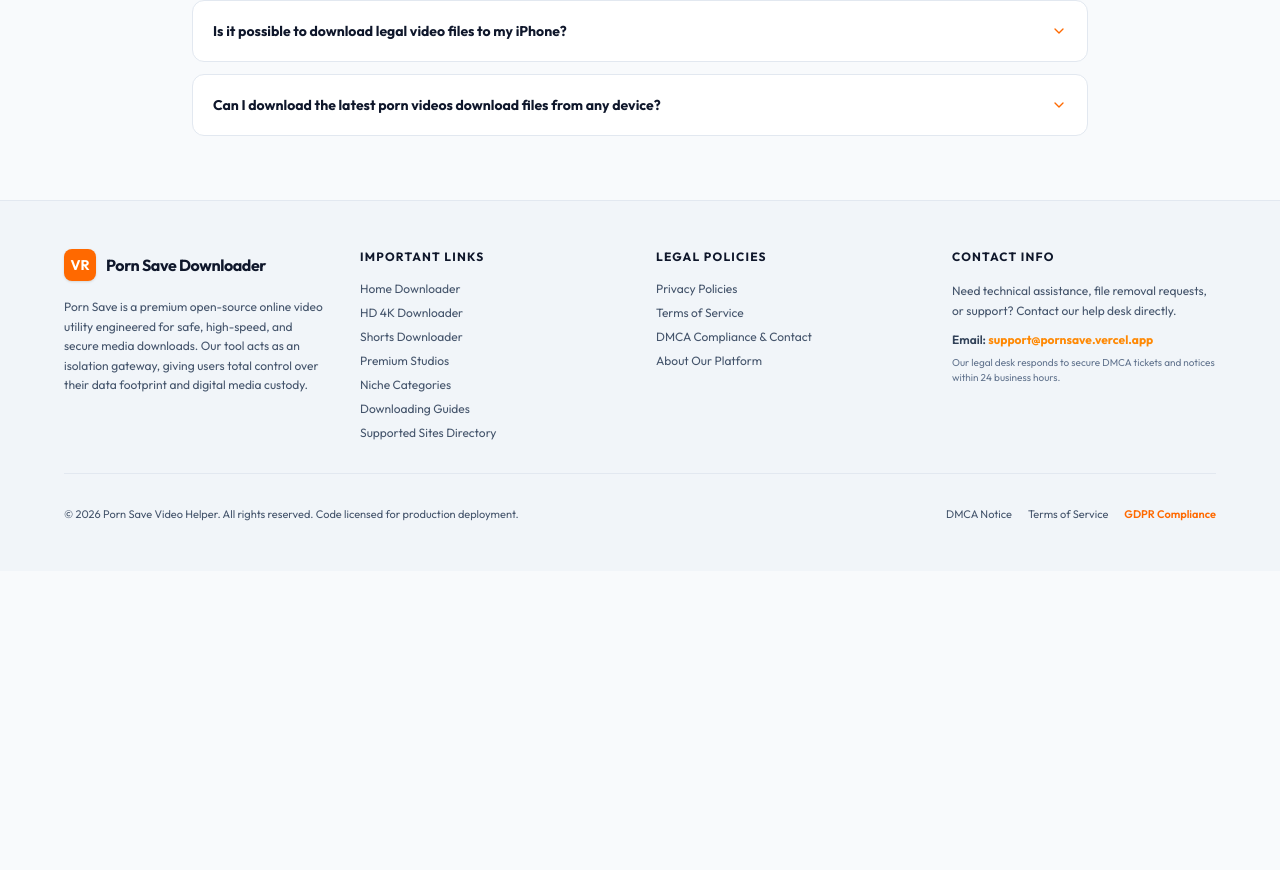
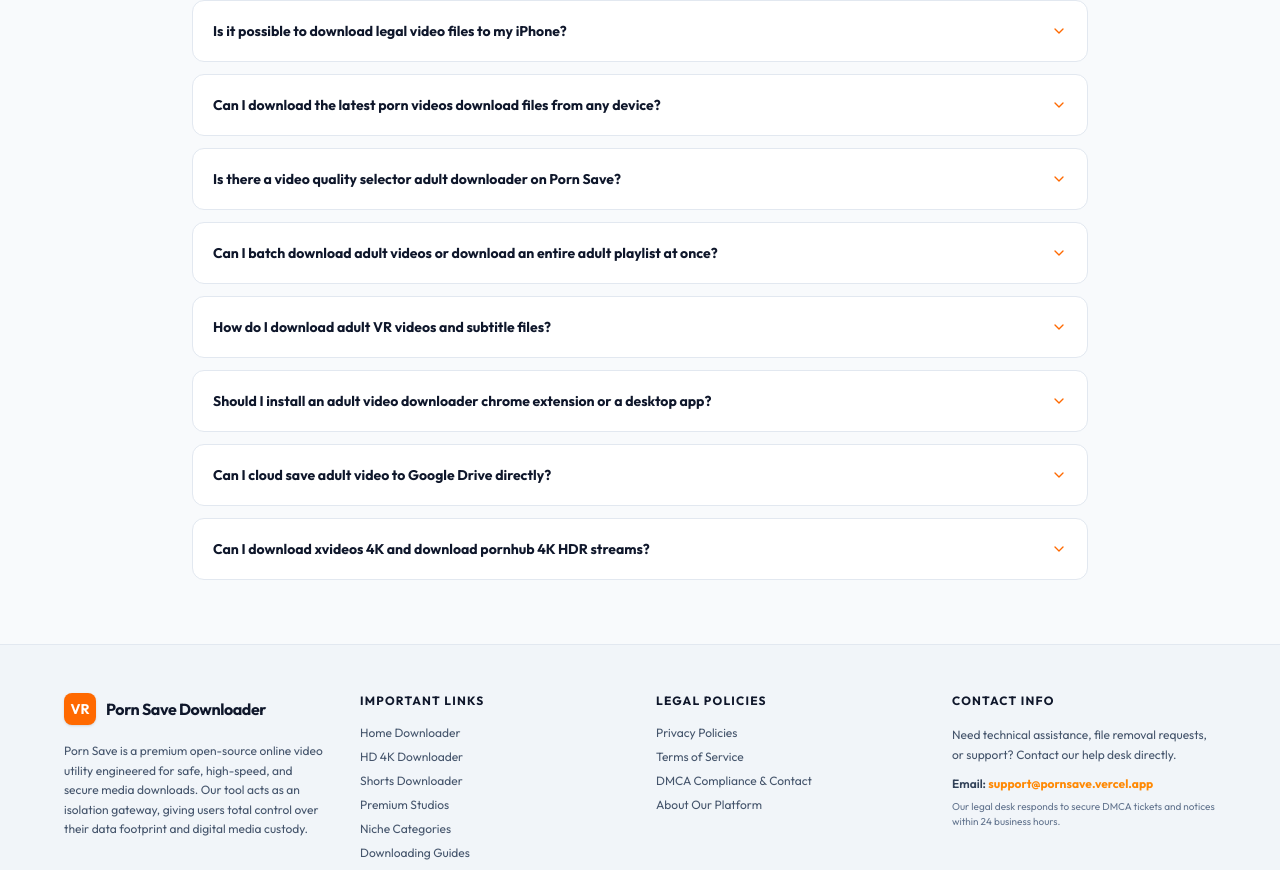
Before and after one commit to ravikumar02860-sketch/porn-video-downloader, a React (Vite) app: page / in a window 1280 px wide. Shown: the part 8596-9466 px from the top of the page. Before the commit the page ends 9167 px from the top, so only its background shows below. Built offline with nearby package versions, Linux system fonts and the light colour scheme.

Commit message:
feat: add FAQ, blog post, and SEO keywords
Expand content to cover advanced features like batch downloading, VR support, and subtitle extraction. Update meta keywords for 2025 optimization.

```diff
--- a/src/data.ts
+++ b/src/data.ts
@@ -143,6 +143,36 @@
     id: 'faq-12',
     question: 'Can I download the latest porn videos download files from any device?',
     answer: 'Yes, Porn Save is platform-independent. To download the latest porn videos download files, use any modern browser (Chrome, Safari, Firefox, Opera, Edge) on Windows, macOS, Linux, Android, or iOS to convert and fetch links for free.'
+  },
+  {
+    id: 'faq-13',
+    question: 'Is there a video quality selector adult downloader on Porn Save?',
+    answer: 'Yes, Porn Save features a fully integrated video quality selector adult downloader panel. Once you paste your adult video stream URL, the tool analyzes all resolution layers from the host, allowing you to choose quality files from 360p and 720p up to pristine 1080p Full HD, or extract high-bitrate MP3 audio formats.'
+  },
+  {
+    id: 'faq-14',
+    question: 'Can I batch download adult videos or download an entire adult playlist at once?',
+    answer: 'Yes, our engine is fully compatible with advanced multi-threaded parallel queues. You can batch download adult videos or download adult playlist streams by submitting multiple raw URLs in parallel. Our servers analyze each URL simultaneously, letting you preserve your favorite adult lists without waiting for individual links to load.'
+  },
+  {
+    id: 'faq-15',
+    question: 'How do I download adult VR videos and subtitle files?',
+    answer: 'To download adult VR videos in 180° or 360° stereoscopic formats, simply paste your VR video link into our generator. Our tool will fetch the original uncompressed source stream. You can also download accompanying subtitle download adult videos layers, extracting SRT or VTT translation tracks directly from the host CDN.'
+  },
+  {
+    id: 'faq-16',
+    question: 'Should I install an adult video downloader chrome extension or a desktop app?',
+    answer: 'No. Using a direct browser extension adult video download tool or installing an unofficial adult video downloader chrome extension carries significant safety risks, as they often pack intrusive tracking scripts and background adware. VaultRip operates 100% online in your web browser, requiring absolutely no software installations, registries, or VPN setups.'
+  },
+  {
+    id: 'faq-17',
+    question: 'Can I cloud save adult video to Google Drive directly?',
+    answer: 'Yes! VaultRip includes instant shortcuts that let you cloud save adult video to Google Drive, Dropbox, or OneDrive. Instead of storing large 1080p and 4K uncompressed files directly on your phone or PC hard drive, you can pipe the streaming file directly to your personal cloud account with a single click.'
+  },
+  {
+    id: 'faq-18',
+    question: 'Can I download xvideos 4K and download pornhub 4K HDR streams?',
+    answer: 'Yes. When you want to download xvideos 4K clips or download pornhub 4K HDR films, VaultRip connects directly to the high-speed CDN nodes of the source platforms. This bypasses adaptive player buffering, allowing you to secure the maximum original file quality for your local premium viewing library.'
   }
 ];
 
--- a/src/data_blog.ts
+++ b/src/data_blog.ts
@@ -404,6 +404,81 @@
         content: 'Because our parser directly communicates with the underlying content delivery networks of compatible portals, we locate and download the original MP4 files. This guarantees that your offline adult video collection remains pristine, with 100% of the original bitrate, full framerates, and absolutely no added watermarks.'
       }
     ]
+  },
+  {
+    slug: 'best-porn-downloader-2025-advanced-features',
+    title: 'Best Porn Downloader 2025: Advanced Features & Curation Guide',
+    subtitle: 'Learn how to master batch download adult videos, VR, subtitles, and cloud-saving options natively.',
+    date: 'June 28, 2026',
+    readTime: '12 min read',
+    author: 'Marcus Vance, Chief SEO Web Engineer',
+    excerpt: 'Deep dive into advanced video extraction techniques, including video quality selector adult downloader capabilities, subtitle downloads, and how to cloud save adult video to Google Drive.',
+    sections: [
+      {
+        type: 'paragraph',
+        content: 'As we navigate 2025 and enter 2026, building a private offline adult library has evolved from simple link-grabbing into advanced media preservation. Modern enthusiasts require more than standard converters: they seek capabilities like the ability to batch download adult videos, separate and include language tracks, watch virtual reality immersion, and securely cloud save files without exhausting local computer storage limits. In this definitive guide, we review the top advanced features that make VaultRip the best porn downloader 2025.'
+      },
+      {
+        type: 'h2',
+        title: 'Complete Video Quality Selector Adult Downloader Toolkit'
+      },
+      {
+        type: 'paragraph',
+        content: 'A true professional downloader must provide a precise video quality selector adult downloader interface. When users input a video link, they should be able to choose from standard space-saving resolutions up to pristine quality levels. Our engine serves as the gold standard, facilitating lossless transfers to download xvideos 4K streams and execute a high-speed download pornhub 4K HDR session.'
+      },
+      {
+        type: 'paragraph',
+        content: 'These high-bitrate files ensure that your high-end smart TVs, laptops, and mobile screens render original crisp lines, deep contrasts, and lifelike skin details, far surpassing standard throttled streaming feeds.'
+      },
+      {
+        type: 'h2',
+        title: 'Bypassing Single Downloads: How to Download Adult Playlists & Batch Files'
+      },
+      {
+        type: 'paragraph',
+        content: 'For heavy collectors, saving files one-by-one is tedious. Finding a system that can handle a full batch download adult videos queue or allow you to download adult playlist collections natively saves hundreds of hours. Our multi-threaded parsing queue lets you queue up multiple stream links from Pornhub, XVideos, xHamster, and YouPorn. Each link is compiled in parallel, generating high-speed unthrottled streaming paths in a consolidated dashboard.'
+      },
+      {
+        type: 'h2',
+        title: 'Advanced Features: Subtitles, VR Videos, and Cloud Integration'
+      },
+      {
+        type: 'h3',
+        title: 'Subtitle Download Adult Videos Natively'
+      },
+      {
+        type: 'paragraph',
+        content: 'With international adult studios producing highly popular cinematic narratives in Japanese, French, Spanish, and German, translation layers are essential. Our tool features a built-in option to subtitle download adult videos, allowing you to extract raw SRT/VTT subtitle files directly from original stream headers and package them inside your local MP4 container or save them as standalone files.'
+      },
+      {
+        type: 'h3',
+        title: 'Download Adult VR Videos for Deep Immersion'
+      },
+      {
+        type: 'paragraph',
+        content: 'Virtual Reality is the frontier of modern adult media. However, streaming VR files in 180° or 360° stereoscopic formats requires massive, unthrottled bandwidth to prevent motion sickness caused by buffering drops. Our downloader lets you download adult VR videos in original high-bitrate formats, fully ready to load onto Meta Quest, Apple Vision Pro, or mobile VR headsets.'
+      },
+      {
+        type: 'h3',
+        title: 'Cloud Save Adult Video to Google Drive & Dropbox'
+      },
+      {
+        type: 'paragraph',
+        content: 'Mobile storage is highly restricted. To circumvent this, VaultRip integrates secure, fast shortcuts to cloud save adult video to Google Drive, Microsoft OneDrive, or Dropbox. Instead of downloading heavy 4K gigabyte files directly to your device filesystem, our cloud-proxy system transfers the media byte-stream directly to your remote storage drive, ensuring your desktop or mobile gallery remains uncluttered and secure.'
+      },
+      {
+        type: 'h2',
+        title: 'Software vs. Online Tools: Why Extensions Fail'
+      },
+      {
+        type: 'paragraph',
+        content: 'Many users search for a browser extension adult video download plugin or try to install an adult video downloader chrome extension. Unfortunately, the official Google Chrome Web Store strictly bans all adult video downloaders due to policies. This means any extension you find on the web is unverified, distributed via unofficial sources, and likely packages adware or tracking cookies.'
+      },
+      {
+        type: 'paragraph',
+        content: 'The safest, most efficient alternative is our 100% online platform. It functions as an adult video downloader no watermark 2025 utility without any software installs, fully optimized to let you download adult videos on android without app requirements and utilizing a direct adult video downloader iOS shortcut on Safari. Enjoy advanced MP3 audio extraction from adult videos and lossless original MP4 archiving for free.'
+      }
+    ]
   }
 ];
 
--- a/src/pages_data.ts
+++ b/src/pages_data.ts
@@ -483,7 +483,9 @@
     keywords: [
       'download adult videos on android without app',
       'save porn videos on android',
-      'android adult video downloader'
+      'android adult video downloader',
+      'download adult videos on android without app 2025',
+      'best porn downloader 2025'
     ],
     headline: 'Download Adult Videos on Android Without Installing an App',
     subheadline: 'How to Safely and Securely Save High-Definition Videos Using Mobile Web Browsers',
@@ -516,7 +518,9 @@
     keywords: [
       'adult video downloader iOS shortcut',
       'download adult videos on iphone',
-      'save porn videos to iphone photos'
+      'save porn videos to iphone photos',
+      'adult video downloader iOS shortcut 2025',
+      'best porn downloader 2025'
     ],
     headline: 'Download Adult Videos on iPhone & iPad (iOS Guide)',
     subheadline: 'Master iOS Stream Extractions Safely and Save Files directly to your Files App',
```
